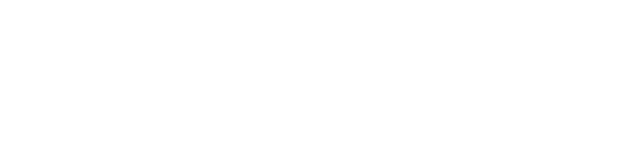
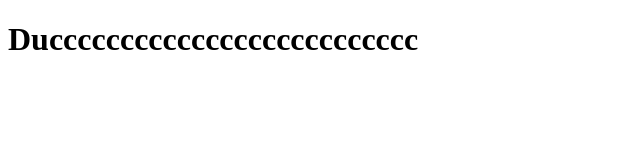
Before and after one commit to PAnhDuc/test-conflict, a plain HTML site: page index.html in a window 1280 px wide. Shown: the whole page, without its empty margins (0-640 px from the left). Drawn offline with Linux system fonts and the light colour scheme.

Commit message:
updateee code

```diff
--- a/index.html
+++ b/index.html
@@ -8,7 +8,7 @@
 </head>
 
 <body>
-
+    <h1>Ducccccccccccccccccccccccccc</h1>
 </body>
 
 </html>
```
